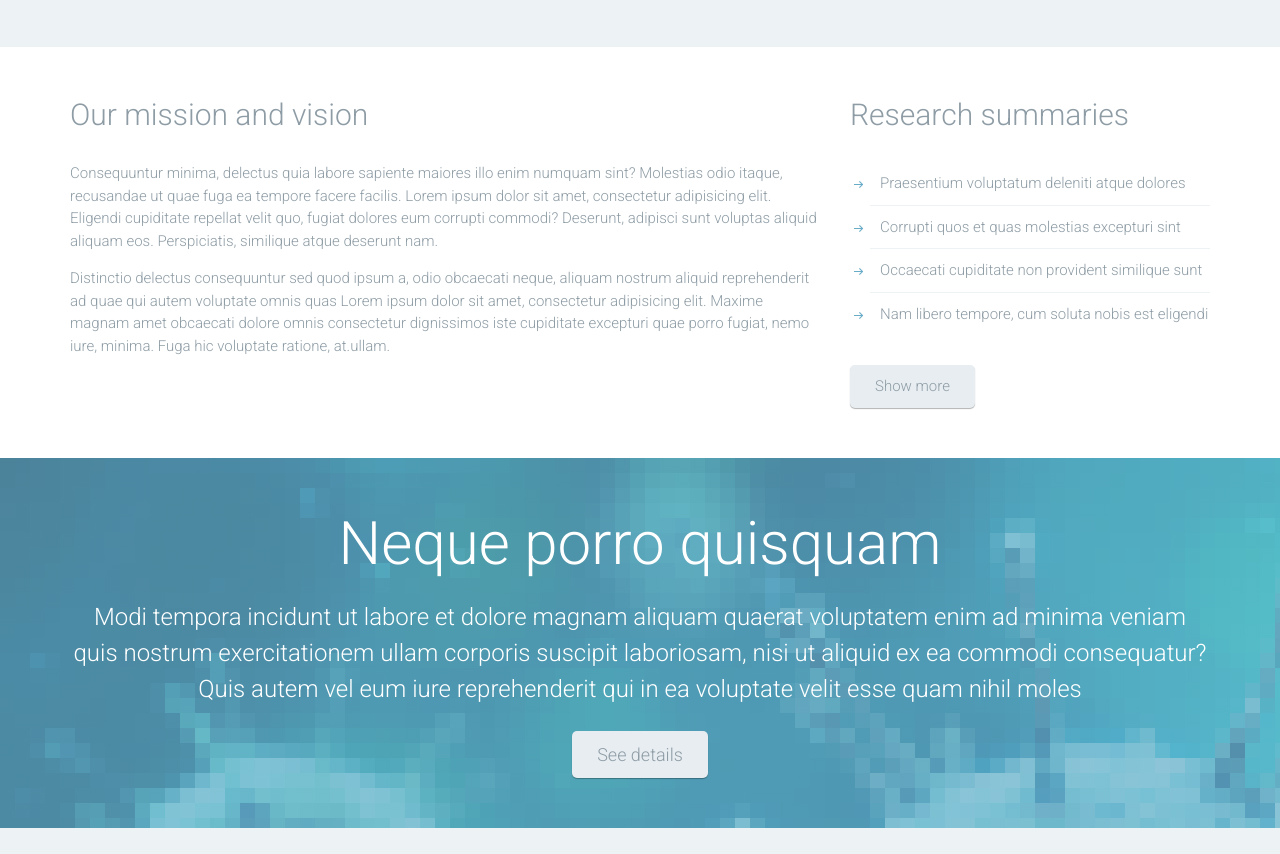
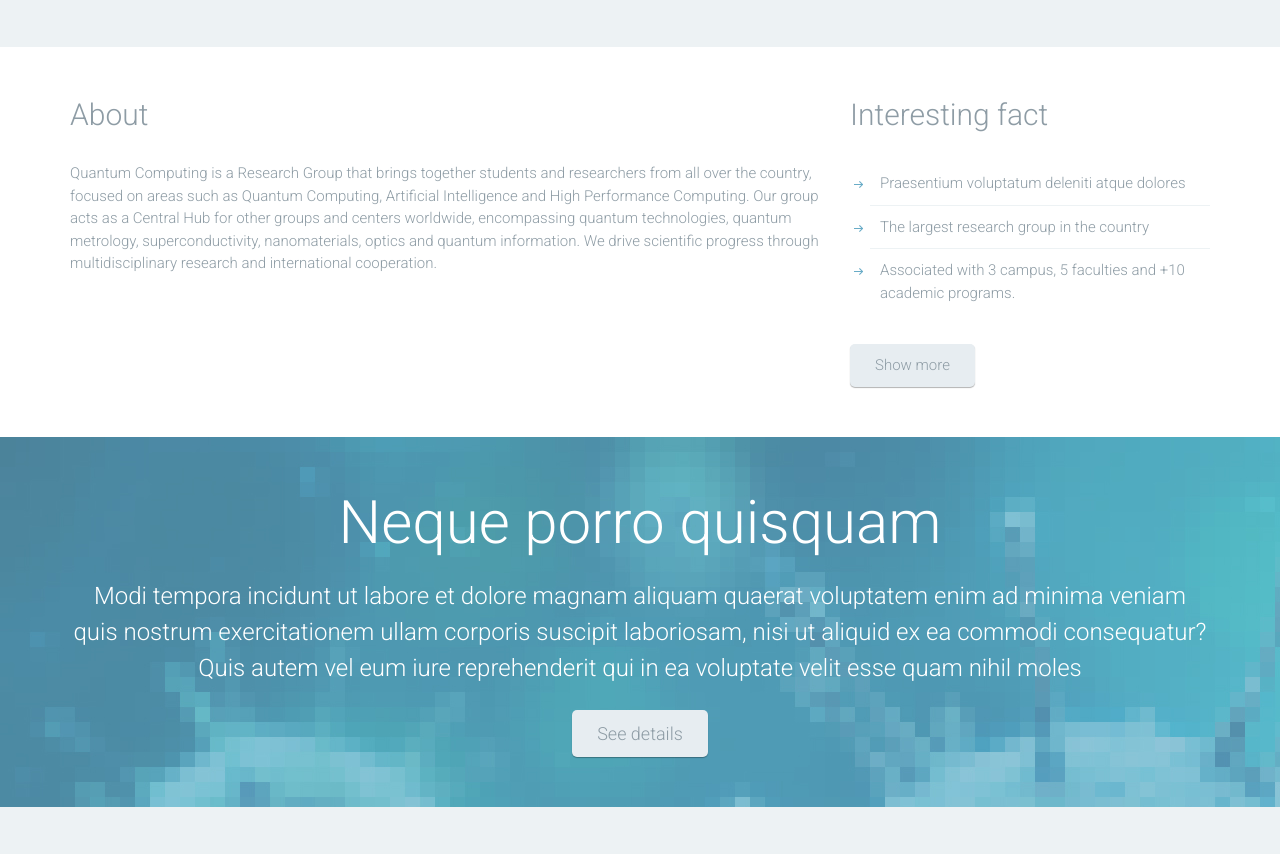
Before and after one commit to quantumcolombia/quantumcolombia.github.io, a plain HTML site: page index.html in a window 1280 px wide. Shown: the part 1780-2634 px from the top of the page. Drawn offline with Linux system fonts and the light colour scheme.

Commit message:
Update index.html

```diff
--- a/index.html
+++ b/index.html
@@ -160,17 +160,15 @@
 					<div class="container">
 						<div class="row">
 							<div class="col-md-8">
-								<h2 class="section-title">Our mission and vision</h2>
-								<p>Consequuntur minima, delectus quia labore sapiente maiores illo enim numquam sint? Molestias odio itaque, recusandae ut quae fuga ea tempore facere facilis. Lorem ipsum dolor sit amet, consectetur adipisicing elit. Eligendi cupiditate repellat velit quo, fugiat dolores eum corrupti commodi? Deserunt, adipisci sunt voluptas aliquid aliquam eos. Perspiciatis, similique atque deserunt nam.</p>
-								<p>Distinctio delectus consequuntur sed quod ipsum a, odio obcaecati neque, aliquam nostrum aliquid reprehenderit ad quae qui autem voluptate omnis quas Lorem ipsum dolor sit amet, consectetur adipisicing elit. Maxime magnam amet obcaecati dolore omnis consectetur dignissimos iste cupiditate excepturi quae porro fugiat, nemo iure, minima. Fuga hic voluptate ratione, at.ullam.</p>
+								<h2 class="section-title">About</h2>
+								<p>Quantum Computing is a Research Group that brings together students and researchers from all over the country, focused on areas such as Quantum Computing, Artificial Intelligence and High Performance Computing. Our group acts as a Central Hub for other groups and centers worldwide, encompassing quantum technologies, quantum metrology, superconductivity, nanomaterials, optics and quantum information. We drive scientific progress through multidisciplinary research and international cooperation.</p>
 							</div>
 							<div class="col-md-4">
-								<h2 class="section-title">Research summaries</h2>
+								<h2 class="section-title">Interesting fact</h2>
 								<ul class="arrow-list has-border">
 									<li><a href="#">Praesentium voluptatum deleniti atque dolores</a></li>
-									<li><a href="#">Corrupti quos et quas molestias excepturi sint</a></li>
-									<li><a href="#">Occaecati cupiditate non provident similique sunt</a></li>
-									<li><a href="#">Nam libero tempore, cum soluta nobis est eligendi</a></li>
+									<li><a href="#">The largest research group in the country</a></li>
+									<li><a href="#">Associated with 3 campus, 5 faculties and +10 academic programs.</a></li>
 								</ul>
 								<a href="#" class="button">Show more</a>
 							</div>
```
